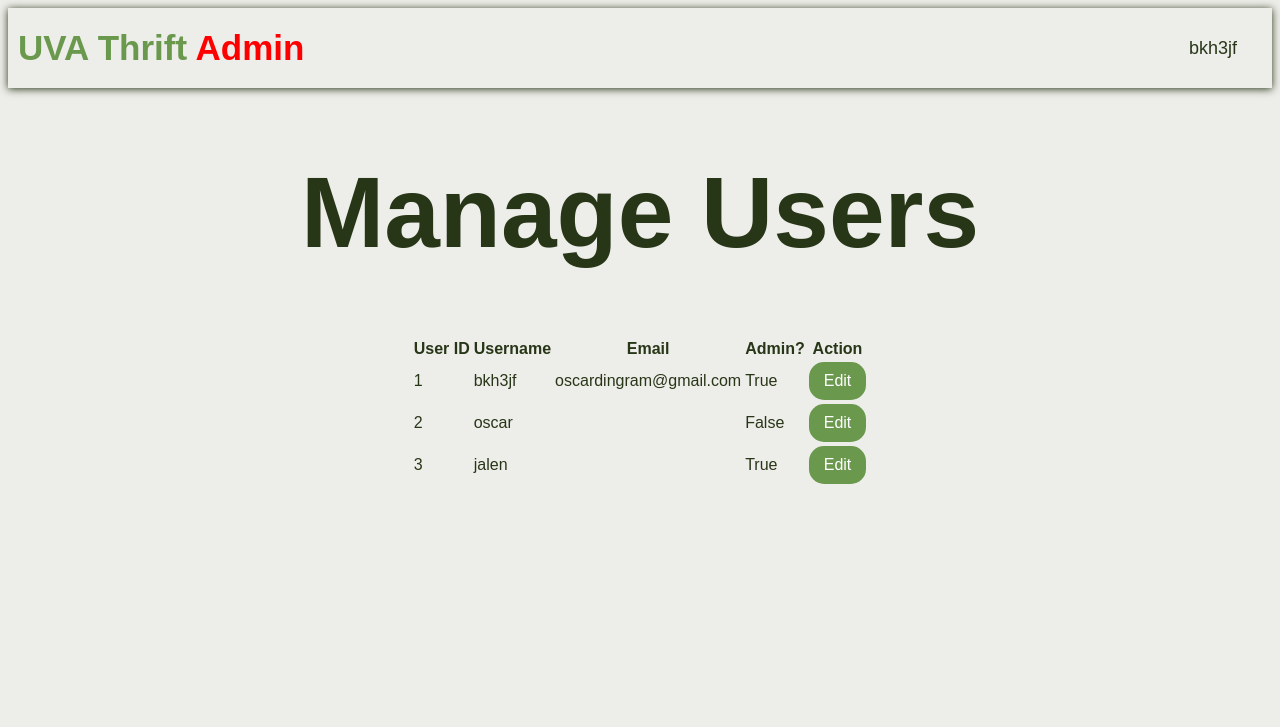
After one commit to ocar15/uvathrift, a Django app: page /mod/manage-users/ in a window 1280 px wide. The commit adds this page. Shown: the top 727 px of the page. Run offline with Django 5.2, Linux system fonts and the light colour scheme; a user stored in the database is signed in; data comes from the database, SQL or seed files in the repository; both versions use the stored data as it was after the commit.

Commit message:
Updated Admin Page
Added functionality to edit usernames and superuser status from the admin page to make it easier to add moderators and edit usernames, if there are usernames that shouldn't be allowed. Also added placeholders for other possible future pages. Also added admin and user roles passed through the context of a response based on is_superuser.

```diff
--- a/users/static/users/administrator.css
+++ b/users/static/users/administrator.css
@@ -0,0 +1,21 @@
+.username-display{
+    font-size: large;
+    padding: 12px 25px;
+}
+
+.admin-btn-container{
+    display: flex;
+    justify-content: center;
+    align-items: center;
+}
+
+.admin-btn{
+    width: 200px;
+    margin: 5px auto;
+    padding: 10px 20px;
+    text-align: center;
+    background-color: #4CAF50;
+    color: white;
+    text-decoration: none;
+    border-radius: 5px;
+}
--- a/users/static/users/dashboard.css
+++ b/users/static/users/dashboard.css
@@ -2,3 +2,7 @@
     font-size: large;
     padding: 12px 25px;
 }
+
+.admin-btn{
+    background-color: red;
+}
--- /dev/null
+++ b/users/templates/users/manage_users.html
@@ -0,0 +1,41 @@
+{% extends 'base.html' %}
+{% load static %}
+{% block css %}
+    <link rel="stylesheet" type='text/css' href="{%static 'users/administrator.css'%}">
+{% endblock %}
+
+  {% block header %}
+        <nav class="navbar">
+            <div class="navbar-left">
+                <a href="{% url 'dashboard'%}">
+                    <h3>UVA Thrift <span style='color: red; font-weight: bold;'>Admin</span></h3>
+                </a>
+            </div>
+            <div class="navbar-right">
+                <div class="username-display">{{ user }}</div>
+            </div>
+        </nav>
+        {% endblock %}
+
+{% block content %}
+<h1 style='text-align: center;'>Manage Users</h1>
+<table style='display: flex; justify-content: center; align-items: center;'>
+    <tr><th>User ID</th><th>Username</th><th>Email</th><th>Admin?</th><th>Action</th></tr>
+  {% for u in users %}
+    <tr>
+      <td>{{ u.id }}</td>
+      <td>{{ u.username }}</td>
+      <td>{{ u.email }}</td>
+      <td>{{ u.is_superuser }}</td>
+      <td>
+        <form method="post" action="{% url 'edit_user' %}">
+      {% csrf_token %}
+      <input type="hidden" name="user_id" value="{{ u.id }}">
+      <input type='hidden' name='action' value='edit'>
+      <button type="submit">Edit</button>
+</form>
+</td>
+    </tr>
+  {% endfor %}
+</table>
+{% endblock %}
--- a/users/urls.py
+++ b/users/urls.py
@@ -15,4 +15,6 @@ urlpatterns = [
     path('cart/', views.cart, name='cart'),
     path('checkout/', views.checkout, name='checkout'),
     path('orders/', views.orders, name='orders'),
+    path('mod/manage-users/', views.manage_users, name='manage_users'),
+    path('mod/edit-user/', views.edit_user, name='edit_user')
 ]
--- a/users/views.py
+++ b/users/views.py
@@ -1,7 +1,12 @@
-from django.shortcuts import render
+from django.shortcuts import *
 from django.http import HttpResponse
-from django.contrib.auth.decorators import user_passes_test
+from django.contrib.auth.decorators import *
 from django.contrib.auth.models import User
+
+
+
+def super_user_required(func):
+    return user_passes_test(lambda u: u.is_superuser, login_url='dashboard')(func)
 
 # Create your views here.
 def landing_page(request):
@@ -13,8 +18,13 @@ def login(request):
 def signup(request):
     return render(request, 'users/login.html', {'mode': 'signup'})
 
+@login_required
 def dashboard(request):
-    return render(request, 'users/dashboard.html', {'mode': 'user'})
+    if request.user.is_superuser:
+        mode = 'admin'
+    else:
+        mode = 'user'
+    return render(request, 'users/dashboard.html', {'mode': mode})
 
 def in_group(user, group_name):
     return user.is_authenticated and user.groups.filter(name=group_name).exists()
@@ -23,9 +33,40 @@ def in_group(user, group_name):
 def user_only(request):
     return HttpResponse("<h1>User Area</h1>")
 
-@user_passes_test(lambda u: in_group(u, "admin"))
+@login_required
+@super_user_required
 def admin_only(request):
-    return HttpResponse("<h1>Admin Area</h1>")
+    return render(request, 'users/administrator.html')
+
+@super_user_required
+def manage_users(request):
+    users = User.objects.all()
+    return render(request, 'users/manage_users.html', {'users': users})
+
+@super_user_required
+def edit_user(request):
+    action = request.POST.get("action")
+    if request.method == "POST":
+        cur_userid = request.POST.get("user_id")
+        if not cur_userid:
+            return redirect("manage_users")
+        try:
+            cur_user = User.objects.get(id=cur_userid)
+        except User.DoesNotExist:
+            return redirect("manage_users")
+
+        if action == 'edit':
+            return render(request, 'users/edit_user.html', {'user': cur_user})
+
+        elif action == 'save':
+            cur_user.username = request.POST.get("username", cur_user.username)
+            cur_user.email = request.POST.get("email", cur_user.email)
+            cur_user.is_superuser = bool(request.POST.get("is_superuser"))
+            cur_user.save()
+            return redirect("manage_users")
+
+    return redirect("manage_users")
+
 
 def my_profile(request):
     # Minimal profile page using built-in User fields
```
Also changed, not shown: users/templates/users/administrator.html (+20 -0 lines), users/templates/users/dashboard.html (+7 -2 lines), users/templates/users/edit_user.html (added, +37 -0 lines), db.sqlite3.
